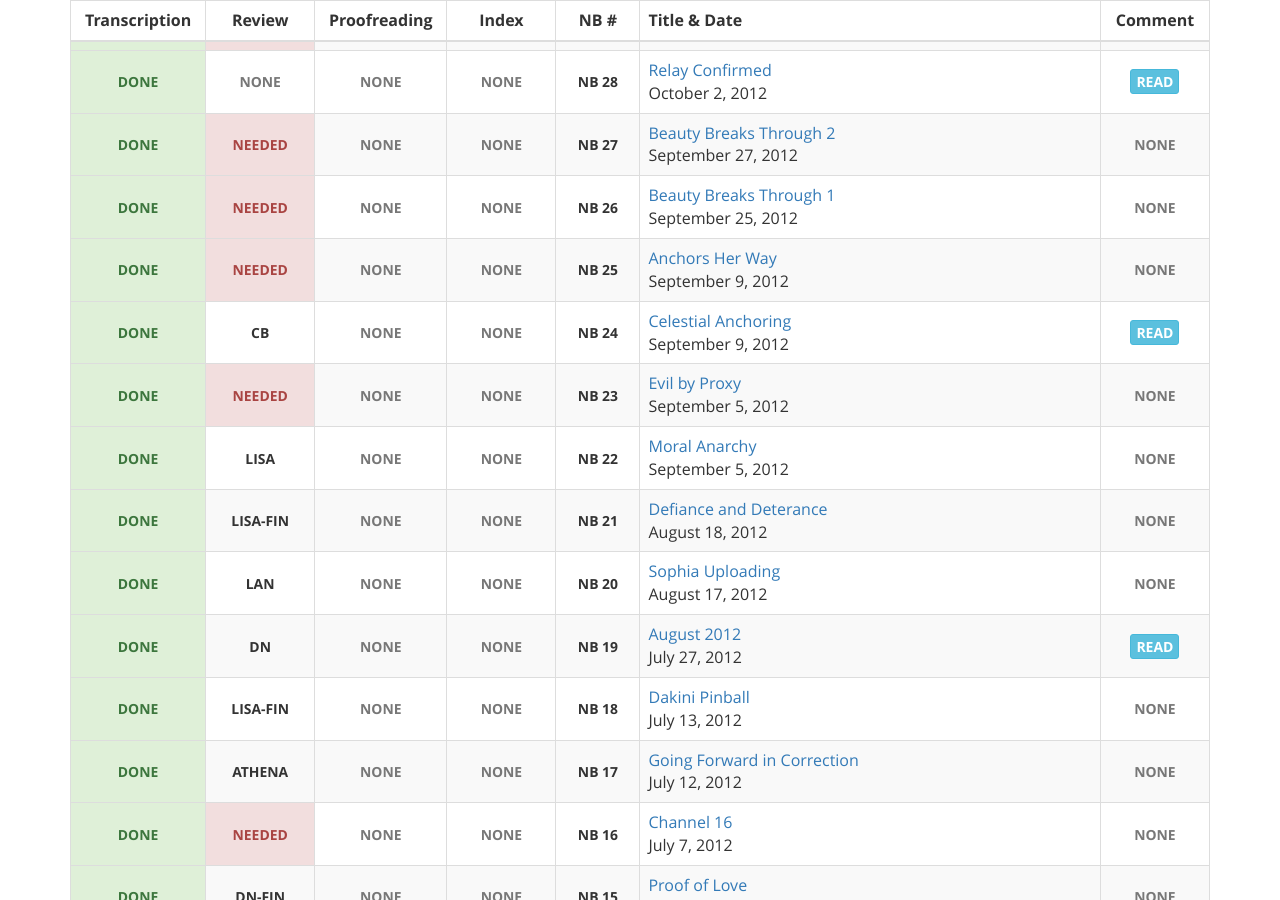
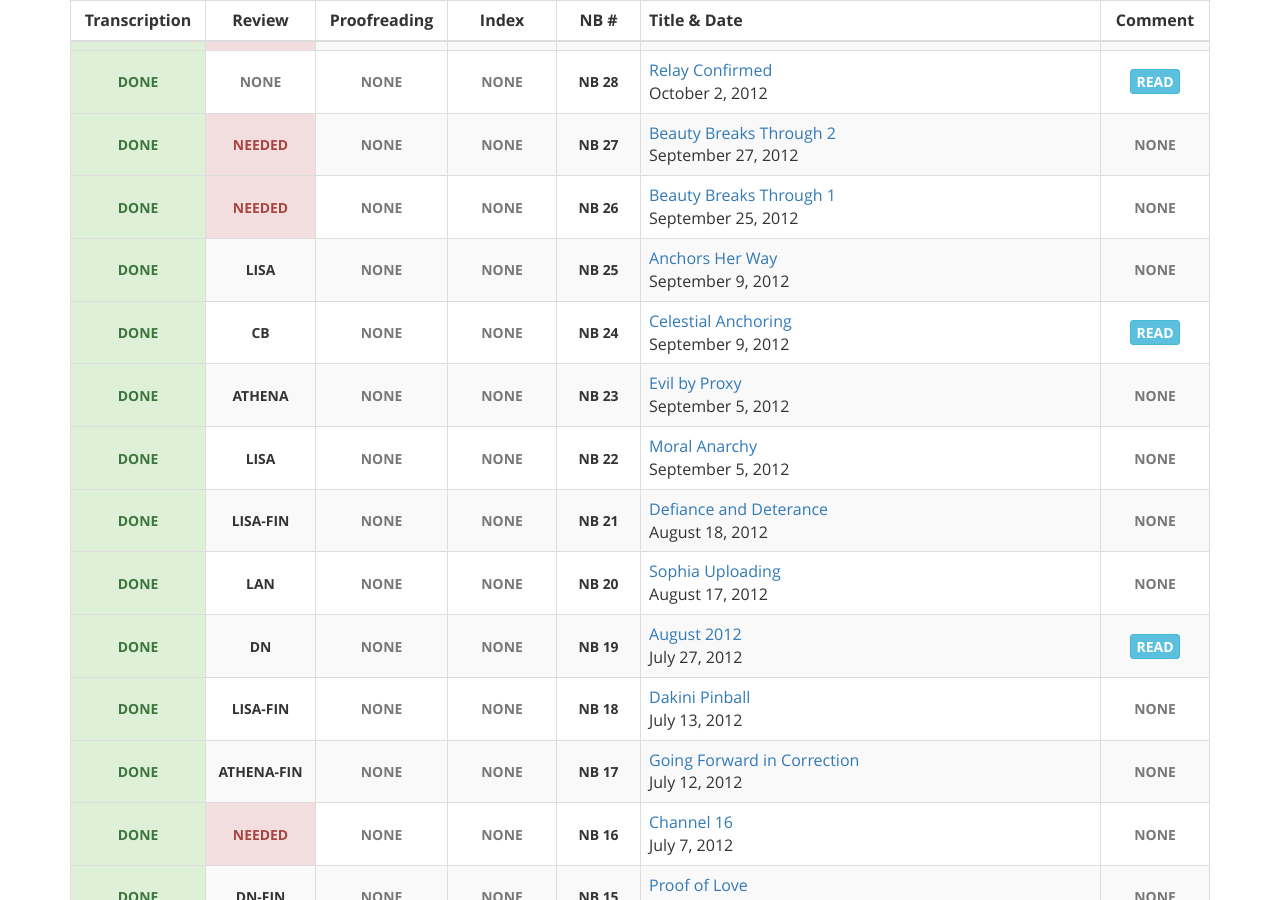
Before and after one commit to gaiaspora/gaiaspora.github.io, a Jekyll site: the page built from content/navigator-briefings.markdown, in a window 1280 px wide and 900 px high, scrolled down 7030 px. Built offline with Jekyll 4.4.1, drawn with Linux system fonts in a browser that asks for light colours.

Commit message:
Update nb.yaml

```diff
--- a/_data/nb.yaml
+++ b/_data/nb.yaml
@@ -972,7 +972,7 @@
 
 - NB: "25"
   Transcription: "done"
-  Review: "needed"
+  Review: "Lisa"
   Proofreading: "none"
   Index: "none"
   Title: "Anchors Her Way"
@@ -990,7 +990,7 @@
 
 - NB: "23"
   Transcription: "done"
-  Review: "needed"
+  Review: "Athena"
   Proofreading: "none"
   Index: "none"
   Title: "Evil by Proxy"
@@ -1044,7 +1044,7 @@
 
 - NB: "17"
   Transcription: "done"
-  Review: "Athena"
+  Review: "Athena-FIN"
   Proofreading: "none"
   Index: "none"
   Title: "Going Forward in Correction"
```
